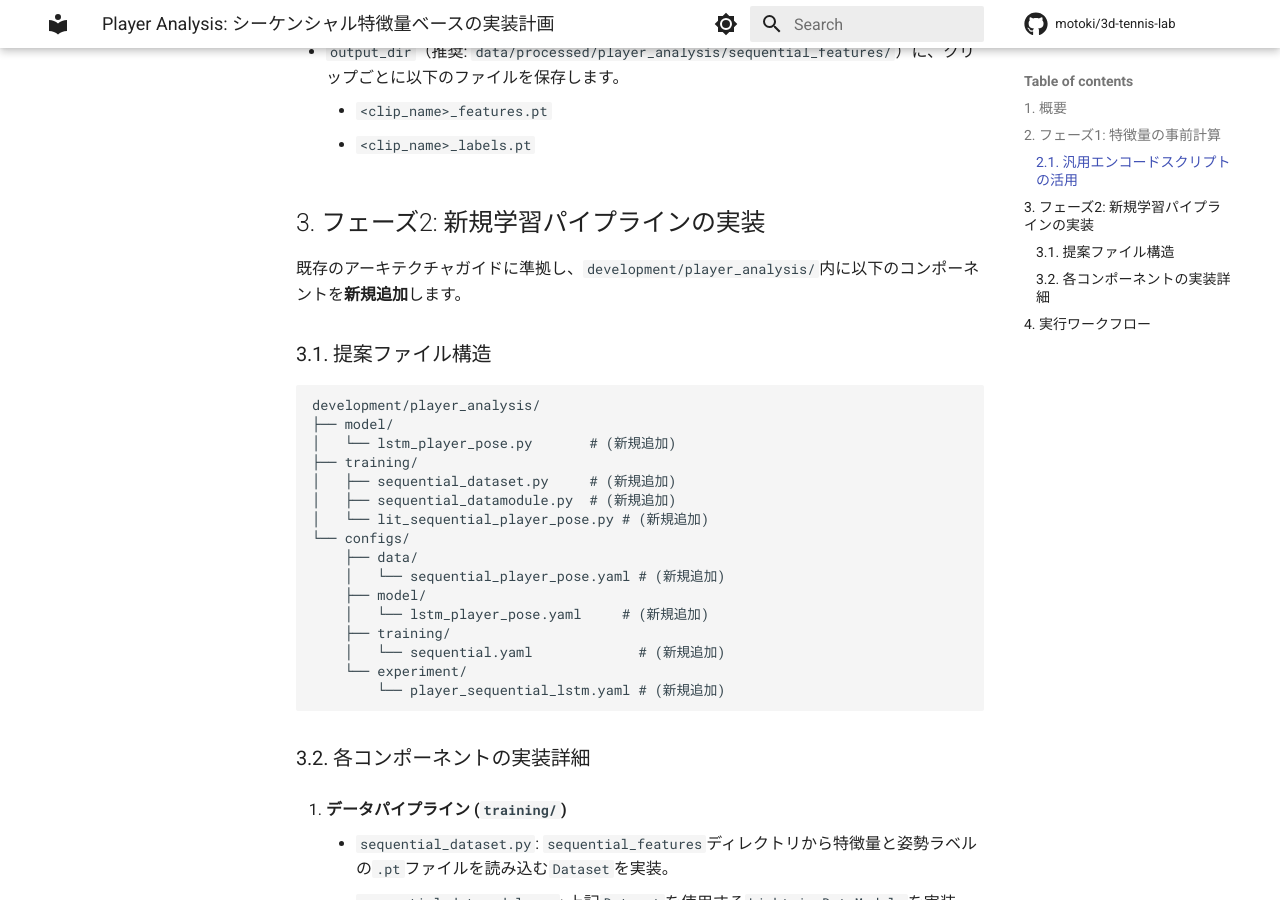
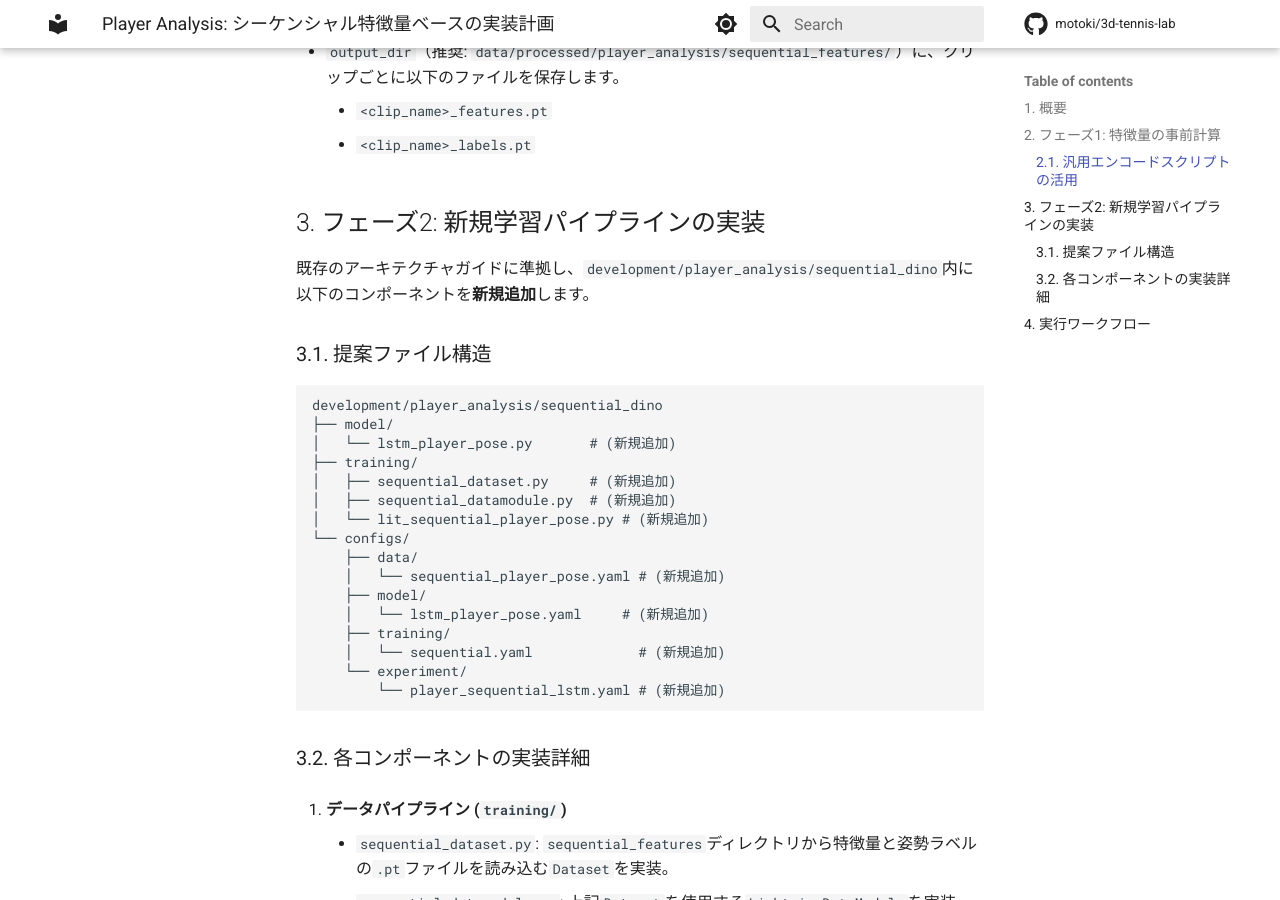
Before and after one commit to Motoki0705/3D-Tennis-Lab, an MkDocs documentation site: the page built from docs/plans/player_analysis/implementation_plan.md, in a window 1280 px wide and 900 px high, scrolled down 824 px. Built offline with MkDocs 1.6.1 and Material for MkDocs 9.7.7, drawn with Linux system fonts in a browser that asks for light colours; comment, search, counter and statistics services are not loaded.

Commit message:
fix: 実装計画についてディレクトリ構成を変更

````diff
--- a/docs/plans/player_analysis/implementation_plan.md
+++ b/docs/plans/player_analysis/implementation_plan.md
@@ -21,12 +21,12 @@
 
 ## 3. フェーズ2: 新規学習パイプラインの実装
 
-既存のアーキテクチャガイドに準拠し、`development/player_analysis/`内に以下のコンポーネントを**新規追加**します。
+既存のアーキテクチャガイドに準拠し、`development/player_analysis/sequential_dino`内に以下のコンポーネントを**新規追加**します。
 
 ### 3.1. 提案ファイル構造
 
 ```
-development/player_analysis/
+development/player_analysis/sequential_dino
 ├── model/
 │   └── lstm_player_pose.py       # (新規追加)
 ├── training/
````
